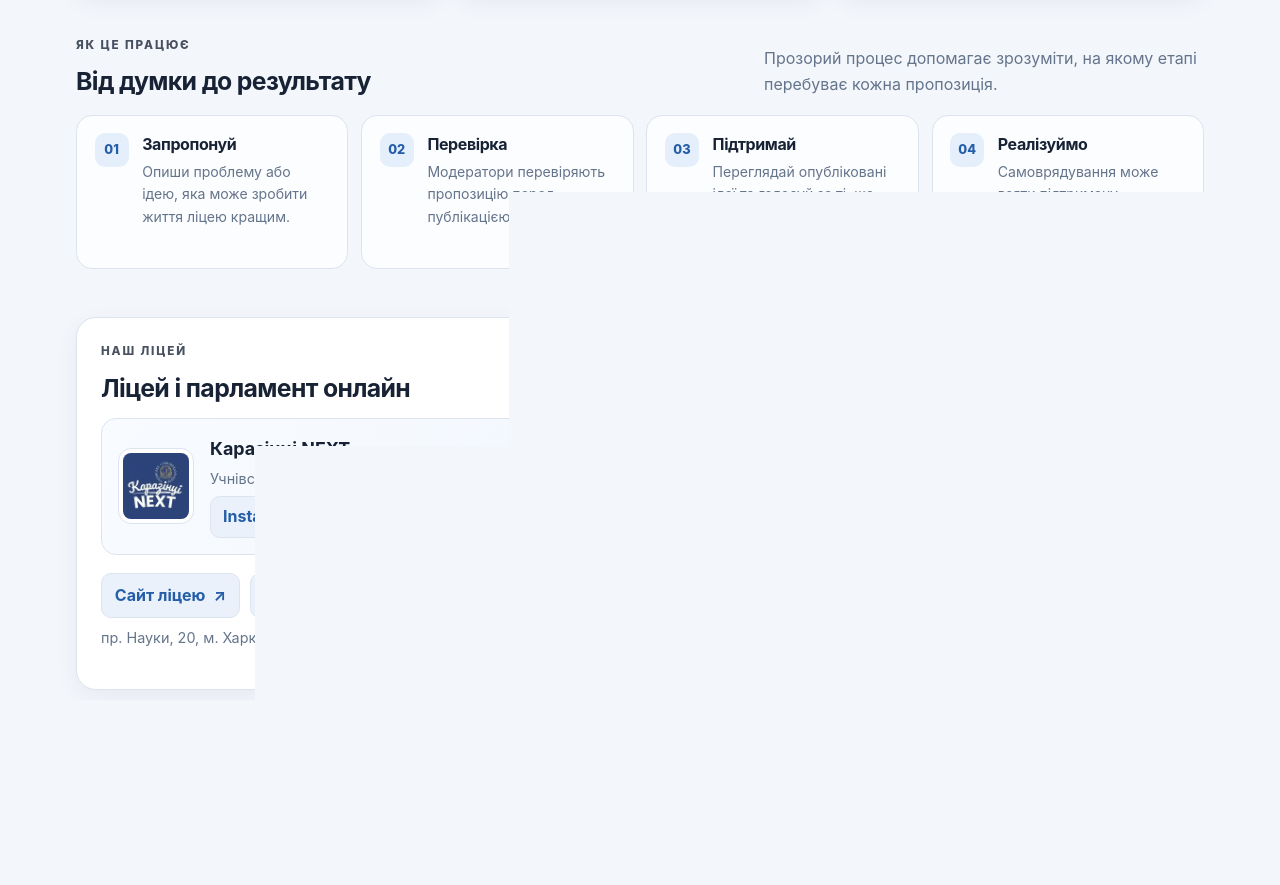
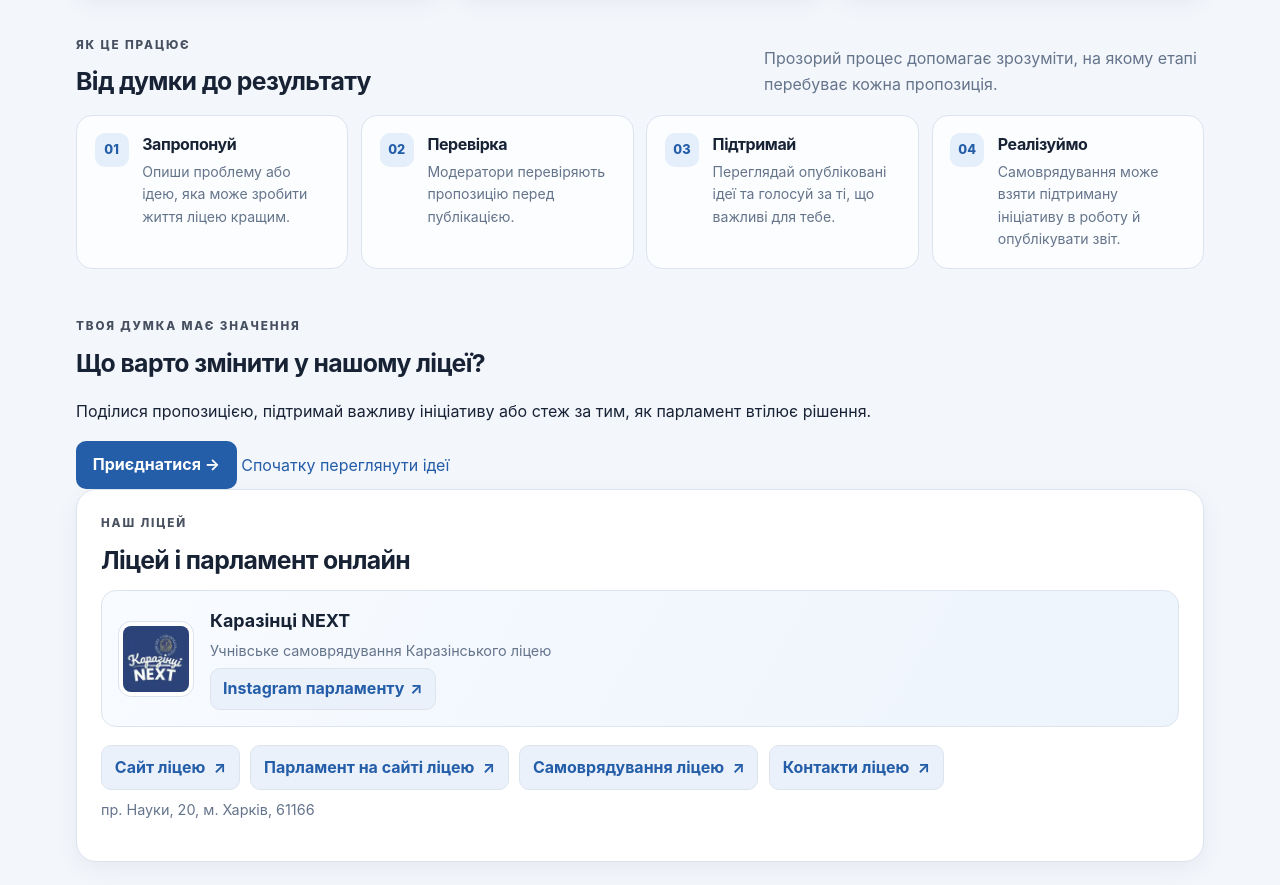
Before and after one commit to ballzdb/parlament-online, a Django app: page / in a window 1280 px wide. Shown: the part 825-1710 px from the top of the page. Run offline with Django 5.2, Linux system fonts and the light colour scheme; data comes from the database, SQL or seed files in the repository; data that the repository does not hold is empty; parts of the project's set-up code (start-up, migrations or seed data) failed here and were passed over.

Commit message:
Add clear homepage participation call to action

```diff
--- a/templates/home.html
+++ b/templates/home.html
@@ -20,7 +20,7 @@
   </section>
 
   <section class="home-section">
-    <div class="home-section-heading"><div><p class="eyebrow">КАЛЕНДАР</p><h2>Найближчі події</h2></div><a href="{% url 'ideas:events' %}">Усі події та архів <span aria-hidden="true">→</span></a></div>
+    <div class="home-section-heading"><div><p class="eyebrow">КАЛЕНДАР</p><h2 id="home-events-title">Найближчі події</h2></div><a href="{% url 'ideas:events' %}">Усі події та архів <span aria-hidden="true">→</span></a></div>
     <div class="grid event-preview-grid">
       {% for event in events %}
         <article class="card event-preview{% if forloop.first %} event-preview-featured{% endif %}">
@@ -57,6 +57,26 @@
       <article class="journey-step"><span>02</span><div><h3>Перевірка</h3><p>Модератори перевіряють пропозицію перед публікацією.</p></div></article>
       <article class="journey-step"><span>03</span><div><h3>Підтримай</h3><p>Переглядай опубліковані ідеї та голосуй за ті, що важливі для тебе.</p></div></article>
       <article class="journey-step"><span>04</span><div><h3>Реалізуймо</h3><p>Самоврядування може взяти підтриману ініціативу в роботу й опублікувати звіт.</p></div></article>
+    </div>
+  </section>
+
+  <section class="home-cta" aria-labelledby="home-cta-title">
+    <div class="home-cta-copy">
+      <p class="eyebrow">ТВОЯ ДУМКА МАЄ ЗНАЧЕННЯ</p>
+      <h2 id="home-cta-title">Що варто змінити у нашому ліцеї?</h2>
+      <p>Поділися пропозицією, підтримай важливу ініціативу або стеж за тим, як парламент втілює рішення.</p>
+    </div>
+    <div class="home-cta-actions">
+      {% if user.is_authenticated %}
+        {% if not user.is_temporarily_restricted %}
+          <a class="btn" href="{% url 'ideas:create' %}">Запропонувати ідею <span aria-hidden="true">→</span></a>
+        {% else %}
+          <a class="btn" href="{% url 'ideas:list' %}">Переглянути ідеї <span aria-hidden="true">→</span></a>
+        {% endif %}
+      {% else %}
+        <a class="btn" href="{% url 'accounts:register' %}">Приєднатися <span aria-hidden="true">→</span></a>
+        <a class="home-cta-secondary" href="{% url 'ideas:list' %}">Спочатку переглянути ідеї</a>
+      {% endif %}
     </div>
   </section>
 
```
